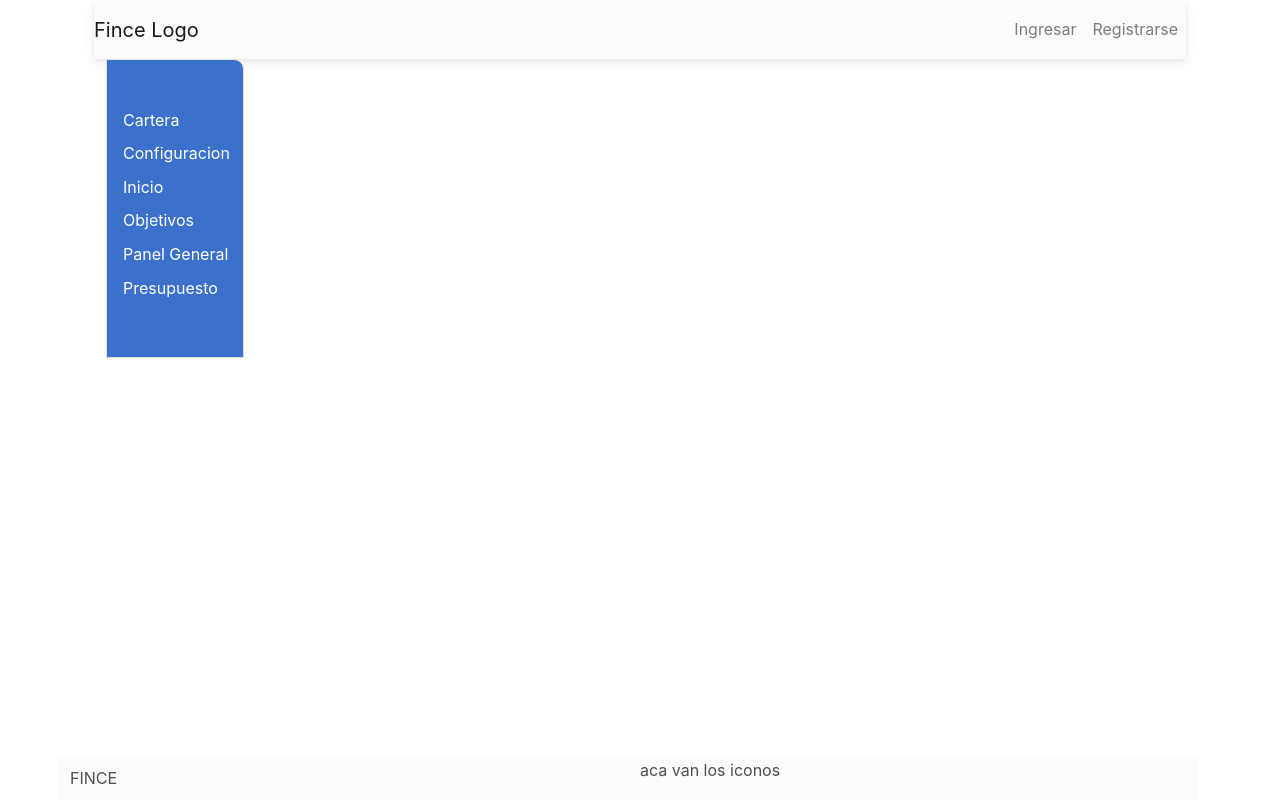
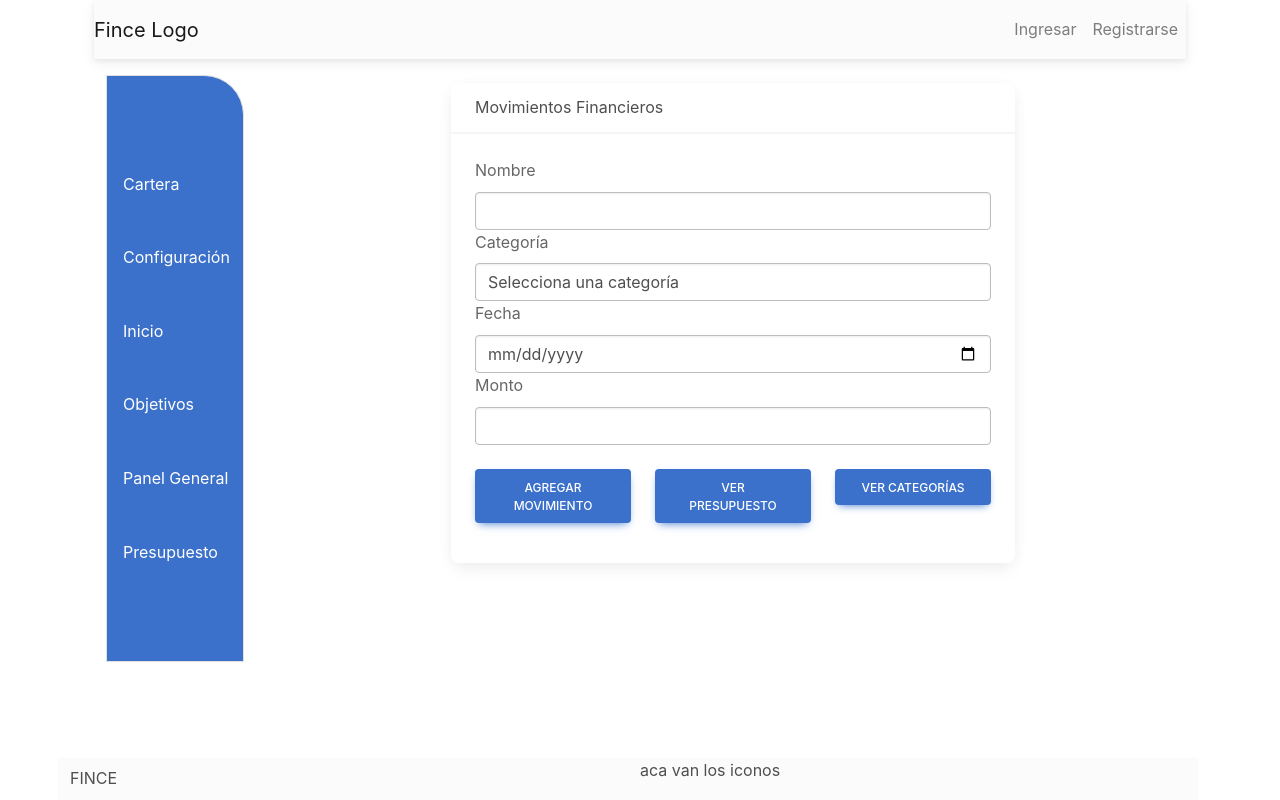
Before and after one commit to cjgonzalezlaffont/finceweb, a React (Create React App) app: page /Movimientos in a window 1280 px wide. Built offline with nearby package versions, Linux system fonts and the light colour scheme.

Commit message:
- Se realizan correcciones sobre App principal> App.js) - Se modifican los Components-App> Cartera/Presupuesto - Se crea submenú en Presupuesto Utils> Movimientos(ABM)> Movimientos.js - Se crea submenú en Presupuesto Utils> Categorias(ABM)> Categorias.js

```diff
--- a/src/App.js
+++ b/src/App.js
@@ -11,25 +11,28 @@ import { Header } from "./Components/Utils/Header";
 import { Footer } from "./Components/Utils/Footer";
 import { Ingresar } from "./Components/Utils/Ingresar";
 import { Registrar } from "./Components/Utils/Registrar";
+import { Categorias } from "./Components/Utils/Categorias";
+
 import React from "react";
 import { Container, Row, Col } from "react-bootstrap";
 import { Route, Routes } from "react-router-dom";
+import { Movimientos } from "./Components/Utils/Movimientos";
 
 function App() {
   return (
-    <Container fluid>
+    <Container fluid className="h-100 w-100">
       <Row>
         <Col>
           <Header className="fixed-top w-100" />
         </Col>
       </Row>
       <Row>
-        <Col md={2} p-0>
-          <Container fluid p-0>
-            <Menu className="fixed" />
+        <Col className="col-2 m-0">
+          <Container fluid className="mt-3">
+            <Menu className=" pb-1" />
           </Container>
         </Col>
-        <Col md={10}>
+        <Col className="col-10 m-0 pt-4 pb-4">
           <Container fluid>
             <Routes>
               <Route path="/" element={<Home />} />
@@ -41,6 +44,8 @@ function App() {
               <Route path="/Inicio" element={<Inicio />} />
               <Route path="/Ingresar" element={<Ingresar />} />
               <Route path="/Registrar" element={<Registrar />} />
+              <Route path="/Categorias" element={<Categorias />} />
+              <Route path="/Movimientos" element={<Movimientos />} />
             </Routes>
           </Container>
         </Col>
--- a/src/Components/App/Cartera.js
+++ b/src/Components/App/Cartera.js
@@ -89,7 +89,7 @@ export const Cartera = () => {
   ];
 
   return (
-    <Container>
+    <Container className="mb-5">
       <TablaCartera data={datos} />
     </Container>
   );
--- a/src/Components/App/Presupuesto.js
+++ b/src/Components/App/Presupuesto.js
@@ -1,5 +1,7 @@
 import React from "react";
 import CardPresupuesto from "../Utils/CardPresupuesto";
+import { Row, Col, Button, Container } from "react-bootstrap";
+import { Link } from "react-router-dom";
 
 export const Presupuesto = () => {
   //fetch
@@ -127,5 +129,26 @@ export const Presupuesto = () => {
     },
   ];
 
-  return <CardPresupuesto datos={datosPresupuesto} />;
+  return (
+    <Container>
+      <Row>
+        <Col className="m-3">
+          <Link to="/Movimientos">
+            <Button variant="primary">Agregar Movimiento</Button>
+          </Link>
+        </Col>
+        <Col className="m-3">
+          <Link to="/Categorias">
+            <Button variant="primary">Ver Categorías</Button>
+          </Link>
+        </Col>
+      </Row>
+
+      <Row>
+        <Col>
+          <CardPresupuesto datos={datosPresupuesto} />
+        </Col>
+      </Row>
+    </Container>
+  );
 };
--- a/src/Components/Utils/CardPresupuesto.js
+++ b/src/Components/Utils/CardPresupuesto.js
@@ -4,7 +4,7 @@ import Card from "react-bootstrap/Card";
 
 const CardPresupuesto = ({ datos }) => {
   return (
-    <Container>
+    <Container className="mb-5">
       <Card className="bg-primary text-white mb-3 rounded-top">
         <Card.Body className="p-3">
           <div className="row">
--- /dev/null
+++ b/src/Components/Utils/Categorias.js
@@ -0,0 +1,130 @@
+import React, { useState } from "react";
+import {
+  Container,
+  Row,
+  Col,
+  ListGroup,
+  Button,
+  Modal,
+  Form,
+} from "react-bootstrap";
+
+export const Categorias = () => {
+  const [categorias, setCategorias] = useState([
+    //fetch
+    "Alimentos",
+    "Transporte",
+    "Vivienda",
+    "Entretenimiento",
+    "Salud",
+    "Educación",
+  ]);
+  const [nuevaCategoria, setNuevaCategoria] = useState("");
+  const [showModal, setShowModal] = useState(false);
+  const [categoriaAEditar, setCategoriaAEditar] = useState("");
+  const [editMode, setEditMode] = useState(false);
+
+  const agregarCategoria = () => {
+    if (nuevaCategoria) {
+      setCategorias([...categorias, nuevaCategoria]);
+      setNuevaCategoria("");
+      setShowModal(false);
+    }
+  };
+
+  const editarCategoria = () => {
+    if (categoriaAEditar) {
+      const categoriasActualizadas = [...categorias];
+      categoriasActualizadas[categorias.indexOf(categoriaAEditar)] =
+        nuevaCategoria;
+      setCategorias(categoriasActualizadas);
+      setCategoriaAEditar("");
+      setNuevaCategoria("");
+      setShowModal(false);
+      setEditMode(false);
+    }
+  };
+
+  const eliminarCategoria = (categoria) => {
+    const categoriasFiltradas = categorias.filter((cat) => cat !== categoria);
+    setCategorias(categoriasFiltradas);
+  };
+
+  const openEditModal = (categoria) => {
+    setCategoriaAEditar(categoria);
+    setNuevaCategoria(categoria);
+    setEditMode(true);
+    setShowModal(true);
+  };
+
+  return (
+    <Container>
+      <Row>
+        <Col>
+          <h1>Categorías</h1>
+          <Button
+            className="mb-3"
+            variant="primary"
+            onClick={() => setShowModal(true)}
+          >
+            Agregar Categoría
+          </Button>
+          <ListGroup>
+            {categorias.map((categoria, index) => (
+              <ListGroup.Item
+                className="d-flex justify-content-between"
+                key={index}
+              >
+                {categoria}
+                <div>
+                  <Button
+                    className="me-1"
+                    variant="info"
+                    onClick={() => openEditModal(categoria)}
+                  >
+                    Editar
+                  </Button>
+                  <Button
+                    variant="danger"
+                    onClick={() => eliminarCategoria(categoria)}
+                  >
+                    Eliminar
+                  </Button>
+                </div>
+              </ListGroup.Item>
+            ))}
+          </ListGroup>
+        </Col>
+      </Row>
+
+      <Modal show={showModal} onHide={() => setShowModal(false)}>
+        <Modal.Header closeButton>
+          <Modal.Title>
+            {editMode ? "Editar Categoría" : "Agregar Categoría"}
+          </Modal.Title>
+        </Modal.Header>
+        <Modal.Body>
+          <Form.Group>
+            <Form.Label>Nombre de la Categoría</Form.Label>
+            <Form.Control
+              type="text"
+              value={nuevaCategoria}
+              onChange={(e) => setNuevaCategoria(e.target.value)}
+            />
+          </Form.Group>
+        </Modal.Body>
+        <Modal.Footer>
+          <Button variant="secondary" onClick={() => setShowModal(false)}>
+            Cancelar
+          </Button>
+          <Button
+            variant="primary"
+            onClick={editMode ? editarCategoria : agregarCategoria}
+          >
+            {editMode ? "Guardar Cambios" : "Agregar"}
+          </Button>
+        </Modal.Footer>
+      </Modal>
+    </Container>
+  );
+};
--- a/src/Components/Utils/Menu.js
+++ b/src/Components/Utils/Menu.js
@@ -5,35 +5,35 @@ import { Link } from "react-router-dom";
 export const Menu = () => {
   return (
     <Nav
-      className="flex-column border pt-5 pb-5 ps-3 h-100 bg-primary"
-      style={{ borderTopRightRadius: "10px" }}
+      className="d-flex flex-column border pt-5 pb-5 ps-3 bg-primary"
+      style={{ borderTopRightRadius: "40px" }}
     >
-      <NavItem className="pb-2">
+      <NavItem className="flex-grow-1 mt-5 mb-5">
         <Link to="/Cartera" className="text-white">
           Cartera
         </Link>
       </NavItem>
-      <NavItem className="pb-2">
+      <NavItem className="flex-grow-1 mb-5">
         <Link to="/Configuracion" className="text-white">
-          Configuracion
+          Configuración
         </Link>
       </NavItem>
-      <NavItem className="pb-2">
+      <NavItem className="flex-grow-1 mb-5">
         <Link to="/Inicio" className="text-white">
           Inicio
         </Link>
       </NavItem>
-      <NavItem className="pb-2">
+      <NavItem className="flex-grow-1 mb-5">
         <Link to="/Objetivos" className="text-white">
           Objetivos
         </Link>
       </NavItem>
-      <NavItem className="pb-2">
+      <NavItem className="flex-grow-1 mb-5">
         <Link to="/PanelGeneral" className="text-white">
           Panel General
         </Link>
       </NavItem>
-      <NavItem className="pb-2">
+      <NavItem className="flex-grow-1 mb-5">
         <Link to="/Presupuesto" className="text-white">
           Presupuesto
         </Link>
--- /dev/null
+++ b/src/Components/Utils/Movimientos.js
@@ -0,0 +1,155 @@
+import React, { useState } from "react";
+import { Card, Button, Form, Container, Row, Col } from "react-bootstrap";
+import { Link } from "react-router-dom";
+
+export const Movimientos = () => {
+  const [movimientos, setMovimientos] = useState([]);
+  const [nombre, setNombre] = useState("");
+  const [categoria, setCategoria] = useState("");
+  const [fecha, setFecha] = useState("");
+  const [monto, setMonto] = useState("");
+  const [editMode, setEditMode] = useState(false);
+  const [editIndex, setEditIndex] = useState(null);
+
+  const categoriasDisponibles = [
+    "Alimentos",
+    "Transporte",
+    "Vivienda",
+    "Entretenimiento",
+    "Salud",
+    "Educación",
+  ];
+
+  const agregarMovimiento = () => {
+    if (nombre && categoria && fecha && monto) {
+      if (editMode) {
+        const nuevosMovimientos = [...movimientos];
+        nuevosMovimientos[editIndex] = { nombre, categoria, fecha, monto };
+        setMovimientos(nuevosMovimientos);
+        setEditMode(false);
+        setEditIndex(null);
+      } else {
+        setMovimientos([...movimientos, { nombre, categoria, fecha, monto }]);
+      }
+      setNombre("");
+      setCategoria("");
+      setFecha("");
+      setMonto("");
+    }
+  };
+
+  const editarMovimiento = (index) => {
+    const movimiento = movimientos[index];
+    setNombre(movimiento.nombre);
+    setCategoria(movimiento.categoria);
+    setFecha(movimiento.fecha);
+    setMonto(movimiento.monto);
+    setEditMode(true);
+    setEditIndex(index);
+  };
+
+  const eliminarMovimiento = (index) => {
+    const nuevosMovimientos = movimientos.filter((_, i) => i !== index);
+    setMovimientos(nuevosMovimientos);
+  };
+
+  return (
+    <Container>
+      <Row className="justify-content-center">
+        <Col md={8}>
+          <Card>
+            <Card.Header>Movimientos Financieros</Card.Header>
+            <Card.Body>
+              <Form>
+                <Form.Group>
+                  <Form.Label>Nombre</Form.Label>
+                  <Form.Control
+                    type="text"
+                    value={nombre}
+                    onChange={(e) => setNombre(e.target.value)}
+                  />
+                </Form.Group>
+                <Form.Group>
+                  <Form.Label>Categoría</Form.Label>
+                  <Form.Control
+                    as="select"
+                    value={categoria}
+                    onChange={(e) => setCategoria(e.target.value)}
+                  >
+                    <option value="">Selecciona una categoría</option>
+                    {categoriasDisponibles.map((cat, index) => (
+                      <option key={index} value={cat}>
+                        {cat}
+                      </option>
+                    ))}
+                  </Form.Control>
+                </Form.Group>
+                <Form.Group>
+                  <Form.Label>Fecha</Form.Label>
+                  <Form.Control
+                    type="date"
+                    value={fecha}
+                    onChange={(e) => setFecha(e.target.value)}
+                  />
+                </Form.Group>
+                <Form.Group>
+                  <Form.Label>Monto</Form.Label>
+                  <Form.Control
+                    type="number"
+                    value={monto}
+                    onChange={(e) => setMonto(e.target.value)}
+                  />
+                </Form.Group>
+                <Form.Group>
+                  <Row className="d-flex mt-4 justify-content-between">
+                    <Col>
+                      <Button variant="primary" onClick={agregarMovimiento}>
+                        {editMode ? "Guardar Cambios" : "Agregar Movimiento"}
+                      </Button>
+                    </Col>
+                    <Col>
+                      <Link to="/Presupuesto">
+                        <Button variant="primary" style={{ width: "100%" }}>
+                          Ver Presupuesto
+                        </Button>
+                      </Link>
+                    </Col>
+                    <Col>
+                      <Link to="/Categorias">
+                        <Button variant="primary" style={{ width: "100%" }}>
+                          Ver Categorías
+                        </Button>
+                      </Link>
+                    </Col>
+                  </Row>
+                </Form.Group>
+              </Form>
+
+              <ul>
+                {movimientos.map((movimiento, index) => (
+                  <li key={index}>
+                    {`${movimiento.nombre} - ${movimiento.categoria} - ${movimiento.fecha} - $${movimiento.monto}`}
+                    <Button
+                      className="ml-2"
+                      variant="info"
+                      onClick={() => editarMovimiento(index)}
+                    >
+                      Editar
+                    </Button>
+                    <Button
+                      className="ml-2"
+                      variant="danger"
+                      onClick={() => eliminarMovimiento(index)}
+                    >
+                      Eliminar
+                    </Button>
+                  </li>
+                ))}
+              </ul>
+            </Card.Body>
+          </Card>
+        </Col>
+      </Row>
+    </Container>
+  );
+};
```
